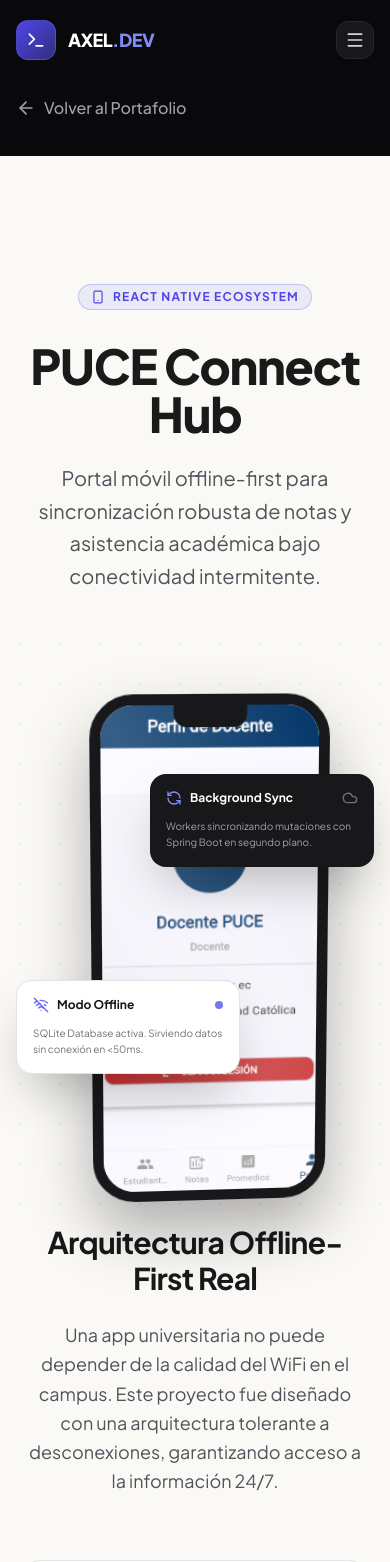
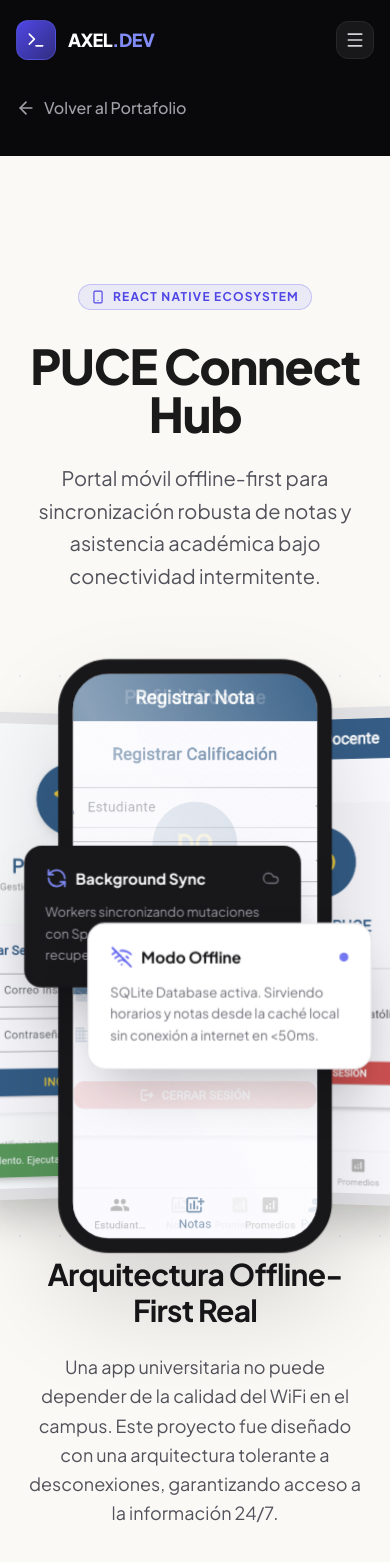
Before and after one commit to Axl07s/portfolio-axel, a React (Vite) app: page /project/puce-connect-hub in a window 390 px wide. Shown: the top 1562 px of the page. Built offline with nearby package versions, Linux system fonts and the light colour scheme.

Commit message:
feat(ui): restore 3 overlapping phones with smooth crossfading center images for PUCE layout

```diff
--- a/src/components/project-layouts/EditorialLayout.tsx
+++ b/src/components/project-layouts/EditorialLayout.tsx
@@ -1,41 +1,43 @@
-import { useState, useEffect } from 'react';
+import { useState, useRef, useEffect } from 'react';
 import type { PersonalProject } from '../../data/personalProjectsData';
 import { Smartphone, WifiOff, RefreshCcw, Cloud } from 'lucide-react';
 
 export function EditorialLayout({ project }: { project: PersonalProject }) {
-  const [angle, setAngle] = useState(0);
-  const [isHovered, setIsHovered] = useState(false);
+  const [mousePos, setMousePos] = useState({ x: 0.5, y: 0.5 });
+  const [currentImageIndex, setCurrentImageIndex] = useState(0);
+  const containerRef = useRef<HTMLDivElement>(null);
 
-  // Auto-rotate the carousel
+  const images = [
+    '/projects/puce_home.png',
+    '/projects/puce_profile.png',
+    '/projects/puce_grades.png',
+    '/projects/puce_attendance.png',
+    '/projects/puce_login.png'
+  ];
+
   useEffect(() => {
-    let animationFrameId: number;
-    let currentAngle = angle;
+    const interval = setInterval(() => {
+      setCurrentImageIndex((prev) => (prev + 1) % images.length);
+    }, 3000); // Change image every 3 seconds
+    return () => clearInterval(interval);
+  }, [images.length]);
 
-    const animate = () => {
-      if (!isHovered) {
-        currentAngle -= 0.3; // Rotation speed
-        setAngle(currentAngle);
-      }
-      animationFrameId = requestAnimationFrame(animate);
+  const handleMouseMove = (e: React.MouseEvent) => {
+    if (!containerRef.current) return;
+    const rect = containerRef.current.getBoundingClientRect();
+    const x = (e.clientX - rect.left) / rect.width;
+    const y = (e.clientY - rect.top) / rect.height;
+    setMousePos({ x, y });
   };
 
-    animationFrameId = requestAnimationFrame(animate);
-    return () => cancelAnimationFrame(animationFrameId);
-  }, [isHovered]); // re-bind when hover state changes
-
-  const radius = window.innerWidth < 768 ? 150 : 250; // Radius of the carousel
-
-  const screens = [
-    { id: 1, src: '/projects/puce_home.png', title: 'Main Dashboard' },
-    { id: 2, src: '/projects/puce_profile.png', title: 'User Profile' },
-    { id: 3, src: '/projects/puce_login.png', title: 'Authentication' },
-  ];
+  const rotateX = (0.5 - mousePos.y) * 15;
+  const rotateY = (mousePos.x - 0.5) * 15;
 
   return (
     <article className="min-h-screen bg-[#faf9f6] text-[#1a1a1a] font-sans selection:bg-indigo-500/30 overflow-hidden">
 
       {/* Hero Section */}
-      <header className="relative pt-32 pb-8 px-6 max-w-7xl mx-auto flex flex-col items-center text-center z-10">
+      <header className="relative pt-32 pb-16 px-6 max-w-7xl mx-auto flex flex-col items-center text-center z-10">
         <div className="inline-flex items-center gap-2 px-3 py-1 rounded-full bg-indigo-500/10 border border-indigo-500/30 text-xs font-bold text-indigo-600 mb-8 uppercase tracking-widest">
           <Smartphone className="w-3.5 h-3.5" />
           <span>React Native Ecosystem</span>
@@ -48,82 +50,110 @@
         </p>
       </header>
 
-      {/* 3D Auto-Rotating Carousel */}
+      {/* 3D App Flow Presentation */}
       <section
-        className="relative py-12 w-full flex items-center justify-center z-20 h-[600px] md:h-[800px]"
-        onMouseEnter={() => setIsHovered(true)}
-        onMouseLeave={() => setIsHovered(false)}
+        className="relative py-24 w-full flex items-center justify-center z-20 cursor-crosshair h-[600px] md:h-[800px]"
+        ref={containerRef}
+        onMouseMove={handleMouseMove}
+        onMouseLeave={() => setMousePos({ x: 0.5, y: 0.5 })}
         style={{ perspective: '2000px' }}
       >
          {/* Background Grid */}
          <div
-           className="absolute inset-0 opacity-40"
+           className="absolute inset-0 opacity-40 transition-transform duration-700 ease-out"
            style={{
              backgroundImage: 'radial-gradient(#cbd5e1 1px, transparent 1px)',
-             backgroundSize: '40px 40px'
+             backgroundSize: '40px 40px',
+             transform: `translate(${(mousePos.x - 0.5) * -50}px, ${(mousePos.y - 0.5) * -50}px)`
            }}
          ></div>
 
-         {/* Carousel Container */}
          <div
-           className="relative w-full max-w-md h-[400px] md:h-[550px] transition-transform duration-75 flex items-center justify-center"
+           className="relative w-full max-w-6xl h-full transition-transform duration-700 ease-out flex items-center justify-center"
            style={{
-             transformStyle: 'preserve-3d',
-             transform: `rotateX(-10deg) rotateY(${angle}deg)`
+             transform: `rotateX(${rotateX}deg) rotateY(${rotateY}deg)`,
+             transformStyle: 'preserve-3d'
            }}
          >
-            {screens.map((screen, index) => {
-              // Calculate the angle for each item in the 360 degree circle
-              const itemAngle = (360 / screens.length) * index;
-              return (
+            {/* Phone 1: Login (Background Left) */}
             <div
-                  key={screen.id}
-                  className="absolute w-[220px] md:w-[280px] aspect-[9/19.5] bg-white rounded-[2.5rem] md:rounded-[3rem] border-[10px] md:border-[14px] border-zinc-900 shadow-[0_30px_60px_rgba(0,0,0,0.3)] overflow-hidden"
-                  style={{
-                    // Rotate the item to face outward, then translate it outward by the radius
-                    transform: `rotateY(${itemAngle}deg) translateZ(${radius}px)`,
-                    backfaceVisibility: 'hidden' // Optional: hide the back if you don't want to see it reversed when spinning
-                  }}
+               className="absolute w-[240px] md:w-[280px] aspect-[9/19.5] bg-white rounded-[2.5rem] border-[12px] border-zinc-200 shadow-2xl overflow-hidden transition-transform duration-700 ease-out"
+               style={{ transform: `translateZ(-150px) translateX(-55%) translate(${(mousePos.x - 0.5) * -30}px, ${(mousePos.y - 0.5) * -30}px) rotateY(15deg)` }}
             >
-                  {/* Camera Dot */}
-                  <div className="absolute top-0 left-1/2 -translate-x-1/2 w-1/3 h-5 bg-zinc-900 rounded-b-xl z-40"></div>
-
-                  <img src={screen.src} alt={screen.title} className="w-full h-full object-cover" />
-
-                  {/* Glass Reflection */}
-                  <div className="absolute inset-0 bg-gradient-to-tr from-white/0 via-white/20 to-white/0 pointer-events-none"></div>
-                </div>
-              );
-            })}
+               <img src="/projects/puce_login.png" alt="Login Screen" className="w-full h-full object-cover" />
+               <div className="absolute inset-0 bg-white/20"></div>
             </div>
 
-         {/* Floating Callouts (Static relative to screen, not rotating) */}
-         <div className="absolute bottom-1/4 left-4 md:left-1/4 w-56 md:w-64 bg-white border border-zinc-200 rounded-2xl p-4 md:p-5 shadow-2xl z-30">
+            {/* Phone 3: Profile/Settings (Background Right) */}
+            <div
+               className="absolute w-[240px] md:w-[280px] aspect-[9/19.5] bg-white rounded-[2.5rem] border-[12px] border-zinc-200 shadow-2xl overflow-hidden transition-transform duration-700 ease-out"
+               style={{ transform: `translateZ(-100px) translateX(55%) translate(${(mousePos.x - 0.5) * -40}px, ${(mousePos.y - 0.5) * -40}px) rotateY(-15deg)` }}
+            >
+               <img src="/projects/puce_profile.png" alt="Profile Screen" className="w-full h-full object-cover" />
+               <div className="absolute inset-0 bg-white/20"></div>
+            </div>
+
+            {/* Phone 2: Main Dashboard (Center Front with Auto-Changing Images) */}
+            <div
+               className="absolute w-[260px] md:w-[320px] aspect-[9/19.5] bg-white rounded-[3rem] border-[14px] border-zinc-900 shadow-[0_50px_100px_rgba(0,0,0,0.15)] overflow-hidden transition-transform duration-700 ease-out"
+               style={{ transform: `translateZ(100px) translate(${(mousePos.x - 0.5) * 20}px, ${(mousePos.y - 0.5) * 20}px)` }}
+            >
+               {/* Crossfading Images Container */}
+               <div className="relative w-full h-full">
+                 {images.map((imgSrc, index) => (
+                   <img
+                     key={imgSrc}
+                     src={imgSrc}
+                     alt={`App Screen ${index}`}
+                     className={`absolute inset-0 w-full h-full object-cover transition-opacity duration-1000 ease-in-out ${
+                       index === currentImageIndex ? 'opacity-100 z-10' : 'opacity-0 z-0'
+                     }`}
+                   />
+                 ))}
+               </div>
+
+               {/* Glass Reflection overlaying the images */}
+               <div
+                 className="absolute inset-0 bg-gradient-to-tr from-white/0 via-white/40 to-white/0 pointer-events-none transition-transform duration-300 z-20"
+                 style={{ transform: `translate(${(mousePos.x - 0.5) * 100}%, ${(mousePos.y - 0.5) * 100}%)` }}
+               ></div>
+            </div>
+
+            {/* Offline First Callout (Floating UI) */}
+            <div
+               className="absolute bottom-1/4 left-1/4 -translate-x-1/2 w-64 bg-white border border-zinc-200 rounded-2xl p-5 shadow-2xl transition-transform duration-700 ease-out"
+               style={{ transform: `translateZ(200px) translate(${(mousePos.x - 0.5) * 40}px, ${(mousePos.y - 0.5) * 40}px)` }}
+            >
                <div className="flex justify-between items-center mb-3">
                  <div className="flex items-center gap-2">
-                <WifiOff className="w-4 h-4 md:w-5 md:h-5 text-indigo-500" />
-                <span className="text-zinc-900 font-bold text-xs md:text-sm">Modo Offline</span>
+                   <WifiOff className="w-5 h-5 text-indigo-500" />
+                   <span className="text-zinc-900 font-bold text-sm">Modo Offline</span>
                  </div>
                  <div className="w-2 h-2 rounded-full bg-indigo-500 animate-pulse"></div>
                </div>
-            <p className="text-[10px] md:text-xs text-zinc-500 leading-relaxed">
-              SQLite Database activa. Sirviendo datos sin conexión en &lt;50ms.
+               <p className="text-xs text-zinc-500 leading-relaxed">
+                 SQLite Database activa. Sirviendo horarios y notas desde la caché local sin conexión a internet en &lt;50ms.
                </p>
             </div>
 
-         <div className="absolute top-1/4 right-4 md:right-1/4 w-56 md:w-64 bg-zinc-900 text-white rounded-2xl p-4 md:p-5 shadow-2xl z-30">
+            {/* Background Sync Callout (Floating UI) */}
+            <div
+               className="absolute top-1/4 right-1/4 translate-x-1/2 w-64 bg-zinc-900 text-white rounded-2xl p-5 shadow-2xl transition-transform duration-700 ease-out"
+               style={{ transform: `translateZ(150px) translate(${(mousePos.x - 0.5) * -10}px, ${(mousePos.y - 0.5) * -10}px)` }}
+            >
                <div className="flex justify-between items-center mb-3">
                  <div className="flex items-center gap-2">
-                <RefreshCcw className="w-4 h-4 md:w-5 md:h-5 text-indigo-400" />
-                <span className="font-bold text-xs md:text-sm">Background Sync</span>
+                   <RefreshCcw className="w-5 h-5 text-indigo-400" />
+                   <span className="font-bold text-sm">Background Sync</span>
                  </div>
                  <Cloud className="w-4 h-4 text-zinc-500" />
                </div>
-            <p className="text-[10px] md:text-xs text-zinc-400 leading-relaxed">
-              Workers sincronizando mutaciones con Spring Boot en segundo plano.
+               <p className="text-xs text-zinc-400 leading-relaxed">
+                 Workers sincronizando mutaciones con Spring Boot en segundo plano al recuperar conexión.
                </p>
             </div>
 
+         </div>
       </section>
 
       {/* Marketing B2B - Mobile Value */}
@@ -162,7 +192,7 @@
             </div>
             <h3 className="text-xl font-bold text-zinc-900 mb-3">React Native Nativo</h3>
             <p className="text-zinc-600 text-sm leading-relaxed">
-              No es una web-view. Interfaz fluida a 60fps con animaciones de transicin, navegacin nativa y consumo de recursos altamente optimizado para iOS y Android.
+              No es una web-view. Interfaz fluida a 60fps con animaciones de transición, navegación nativa y consumo de recursos altamente optimizado para iOS y Android.
             </p>
           </div>
         </div>
```
Lines whose indentation alone changed are shown as unchanged.
